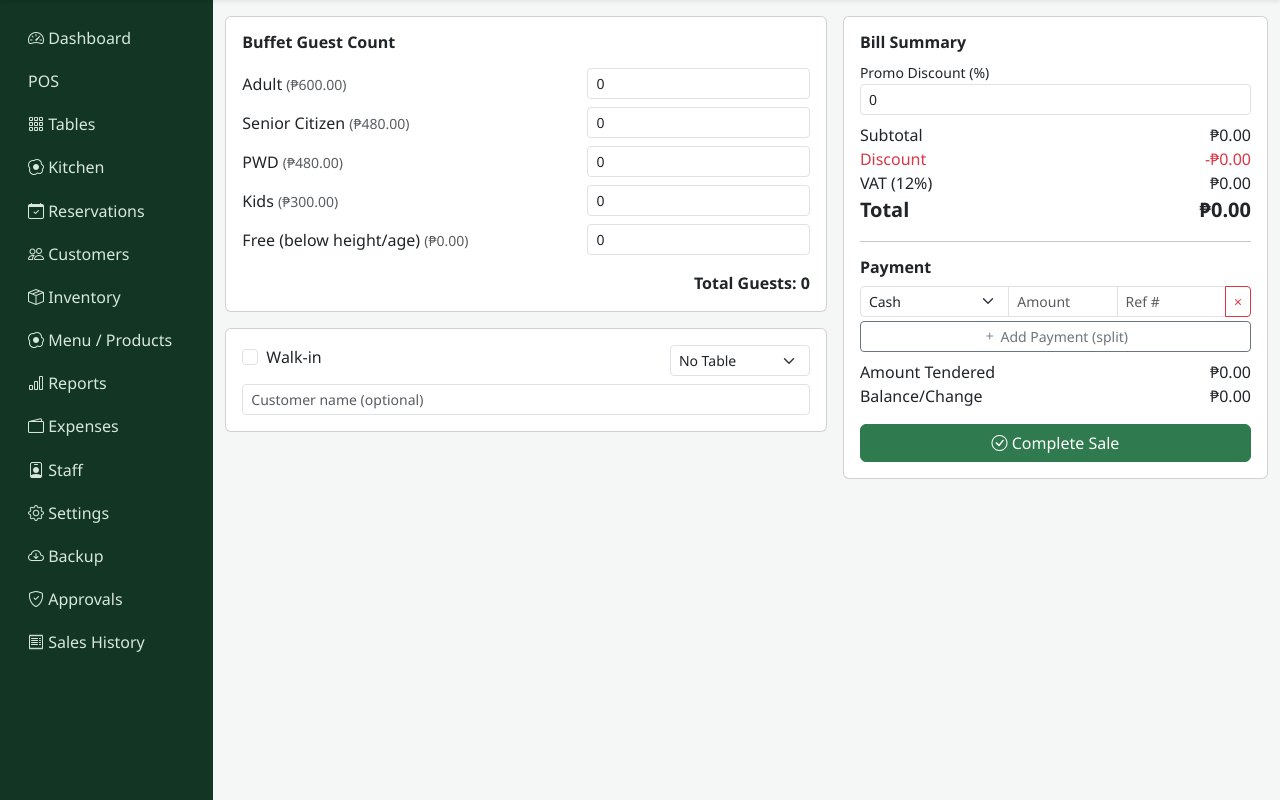
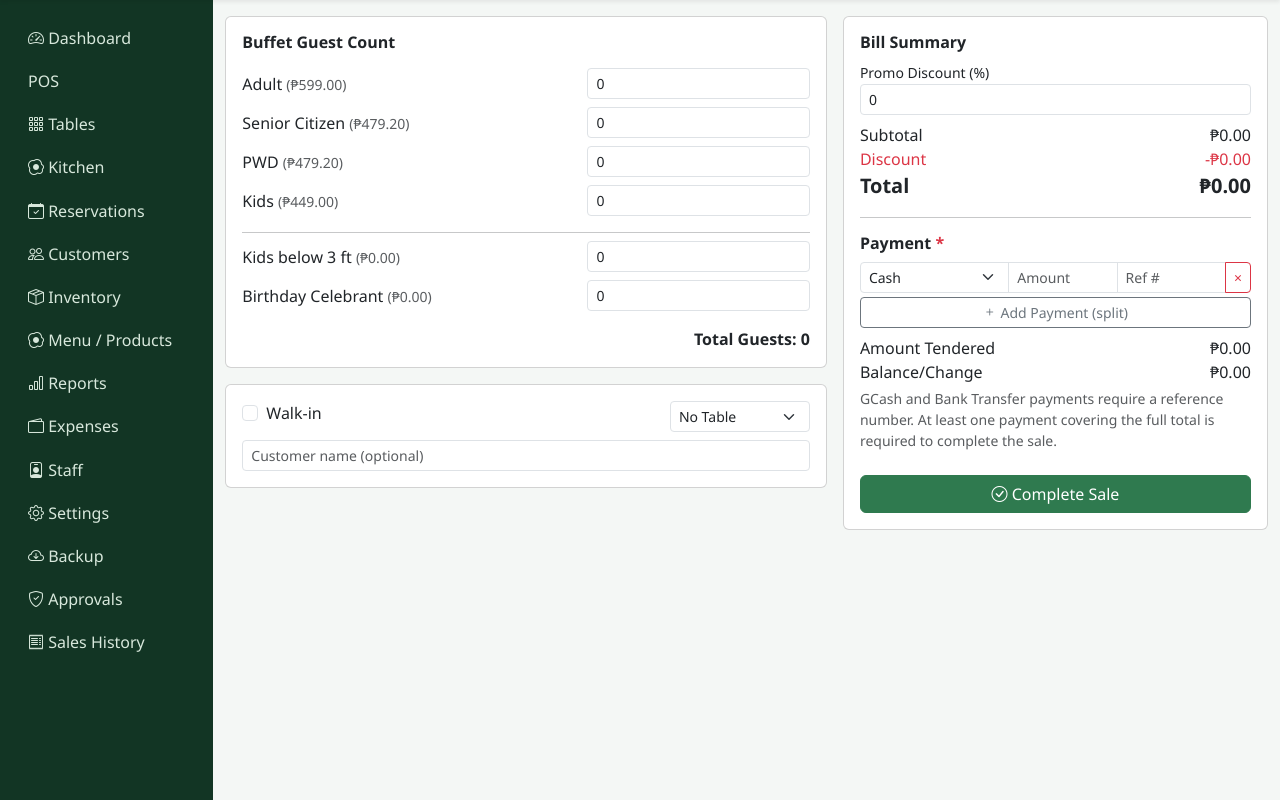
Before and after one commit to itznavii/pos-4, a Flask app: page /pos/ in a window 1280 px wide. Shown: the part 56-856 px from the top of the page. Run offline with Flask 3, Linux system fonts and the light colour scheme; a user stored in the database is signed in; data comes from the database, SQL or seed files in the repository; data that the repository does not hold is empty; some libraries are stand-ins or nearby versions.

Commit message:
Add files via upload

```diff
--- a/app/config.py
+++ b/app/config.py
@@ -25,6 +25,5 @@ class Config:
     ALLOWED_UPLOAD_EXTENSIONS = {"png", "jpg", "jpeg", "gif", "pdf", "webp"}
 
     # Business rules
-    VAT_RATE = 0.12
     SENIOR_PWD_DISCOUNT_RATE = 0.20
     LARGE_DISCOUNT_APPROVAL_THRESHOLD = 1000.0  # PHP - flags for admin approval
--- a/app/pos/routes.py
+++ b/app/pos/routes.py
@@ -26,8 +26,8 @@ from app.notifications.helpers import notify
 
 pos = Blueprint("pos", __name__)
 
-VAT_RATE = 0.12
 SENIOR_PWD_RATE = 0.20
+METHODS_REQUIRING_REFERENCE = {"gcash", "bank transfer"}
 
 
 @pos.route("/")
@@ -121,11 +121,21 @@ def checkout():
 
     total_discount = promo_amount
     taxable = max(0.0, subtotal - total_discount)
-    vat = round(taxable * VAT_RATE, 2)
-    total = round(taxable + vat, 2)
+    total = round(taxable, 2)
 
     payments = data.get("payments", [])
     amount_tendered = sum(float(p.get("amount", 0) or 0) for p in payments)
+
+    if not payments or amount_tendered <= 0:
+        return jsonify({"error": "Please enter at least one payment before completing the sale."}), 400
+
+    for p in payments:
+        method = (p.get("method") or "").strip()
+        if method.lower() in METHODS_REQUIRING_REFERENCE and not (p.get("reference_number") or "").strip():
+            return jsonify({"error": f"A reference number is required for {method} payments."}), 400
+
+    if amount_tendered + 0.01 < total:
+        return jsonify({"error": f"Payment (₱{amount_tendered:.2f}) is less than the total bill (₱{total:.2f})."}), 400
 
     is_walkin = bool(data.get("is_walkin", False))
     table_id = data.get("table_id") or None
@@ -146,7 +156,7 @@ def checkout():
         subtotal=round(subtotal, 2),
         discount=round(total_discount + buffet_informational_discount, 2),
         discount_type="promo" if total_discount else "none",
-        vat=vat,
+        vat=0,
         total=total,
         amount_tendered=amount_tendered,
         change=max(0.0, round(amount_tendered - total, 2)),
--- a/app/templates/admin/settings.html
+++ b/app/templates/admin/settings.html
@@ -6,8 +6,6 @@
 <form method="POST">
   <label class="form-label">Restaurant Name</label>
   <input type="text" name="restaurant_name" class="form-control mb-2" value="{{ settings.get('restaurant_name', 'Sitio Verde Buffet Restaurant') }}">
-  <label class="form-label">VAT Rate (%)</label>
-  <input type="number" step="0.01" name="vat_rate" class="form-control mb-2" value="{{ settings.get('vat_rate', '12') }}">
   <label class="form-label">Receipt Footer Message</label>
   <input type="text" name="receipt_footer" class="form-control mb-2" value="{{ settings.get('receipt_footer', 'Thank you for dining with us!') }}">
   <button class="btn btn-sv">Save Settings</button>
--- a/app/templates/pos/index.html
+++ b/app/templates/pos/index.html
@@ -12,6 +12,8 @@
       </div>
       {% endif %}
       <div id="tierRows"></div>
+      <hr class="my-2">
+      <div id="freeRows"></div>
       <div class="text-end fw-bold mt-2">Total Guests: <span id="totalPax">0</span></div>
     </div>
 
@@ -39,15 +41,15 @@
       </div>
       <div class="d-flex justify-content-between"><span>Subtotal</span><span id="subtotalDisplay">₱0.00</span></div>
       <div class="d-flex justify-content-between text-danger"><span>Discount</span><span id="discountDisplay">-₱0.00</span></div>
-      <div class="d-flex justify-content-between"><span>VAT (12%)</span><span id="vatDisplay">₱0.00</span></div>
       <div class="d-flex justify-content-between fw-bold fs-5"><span>Total</span><span id="totalDisplay">₱0.00</span></div>
 
       <hr>
-      <h6 class="fw-bold">Payment</h6>
+      <h6 class="fw-bold">Payment <span class="text-danger">*</span></h6>
       <div id="paymentRows"></div>
       <button class="btn btn-sm btn-outline-secondary mb-2" onclick="addPaymentRow()"><i class="bi bi-plus"></i> Add Payment (split)</button>
       <div class="d-flex justify-content-between"><span>Amount Tendered</span><span id="tenderedDisplay">₱0.00</span></div>
       <div class="d-flex justify-content-between"><span>Balance/Change</span><span id="changeDisplay">₱0.00</span></div>
+      <div class="form-text text-muted small mb-2">GCash and Bank Transfer payments require a reference number. At least one payment covering the full total is required to complete the sale.</div>
 
       <button class="btn btn-sv w-100 mt-3" onclick="checkout()"><i class="bi bi-check-circle"></i> Complete Sale</button>
     </div>
@@ -59,8 +61,13 @@
 <script>
 let buffetProducts = [];
 let currentProduct = null;
-const TIERS = ['adult', 'senior', 'pwd', 'kids', 'free'];
-const TIER_LABELS = { adult: 'Adult', senior: 'Senior Citizen', pwd: 'PWD', kids: 'Kids', free: 'Free (below height/age)' };
+// Priced guest types (pulled from the buffet product's tier prices)
+const TIERS = ['adult', 'senior', 'pwd', 'kids'];
+const TIER_LABELS = { adult: 'Adult', senior: 'Senior Citizen', pwd: 'PWD', kids: 'Kids' };
+// Free-of-charge guest types — always ₱0.00, but tracked separately so
+// reports can show how many were "below 3 ft" vs "birthday celebrant".
+const FREE_TYPES = ['free_below3ft', 'free_birthday'];
+const FREE_LABELS = { free_below3ft: 'Kids below 3 ft', free_birthday: 'Birthday Celebrant' };
 
 function loadBuffetProducts() {
   fetch("{{ url_for('pos.api_buffet_products') }}")
@@ -87,13 +94,21 @@ function selectProduct(id) {
 
 function renderTierRows() {
   const el = document.getElementById('tierRows');
-  if (!currentProduct) { el.innerHTML = ''; return; }
+  const freeEl = document.getElementById('freeRows');
+  if (!currentProduct) { el.innerHTML = ''; freeEl.innerHTML = ''; return; }
   const t = currentProduct.buffet_tiers;
   el.innerHTML = TIERS.map(tier => `
     <div class="row mb-2 align-items-center">
       <div class="col-7">${TIER_LABELS[tier]} <span class="text-muted small">(₱${(t[tier]||0).toFixed(2)})</span></div>
       <div class="col-5">
         <input type="number" min="0" value="0" class="form-control form-control-sm tier-input" id="tier_${tier}" oninput="recalc()">
+      </div>
+    </div>`).join('');
+  freeEl.innerHTML = FREE_TYPES.map(ft => `
+    <div class="row mb-2 align-items-center">
+      <div class="col-7">${FREE_LABELS[ft]} <span class="text-muted small">(₱0.00)</span></div>
+      <div class="col-5">
+        <input type="number" min="0" value="0" class="form-control form-control-sm tier-input" id="free_${ft}" oninput="recalc()">
       </div>
     </div>`).join('');
   recalc();
@@ -105,21 +120,25 @@ function getCounts() {
     const input = document.getElementById('tier_' + t);
     counts[t] = input ? Math.max(0, parseInt(input.value || 0)) : 0;
   });
+  let free = 0;
+  FREE_TYPES.forEach(ft => {
+    const input = document.getElementById('free_' + ft);
+    free += input ? Math.max(0, parseInt(input.value || 0)) : 0;
+  });
+  counts.free = free;
   return counts;
 }
 
 function computeTotals() {
-  if (!currentProduct) return { subtotal: 0, totalDiscount: 0, vat: 0, total: 0, totalPax: 0 };
+  if (!currentProduct) return { subtotal: 0, totalDiscount: 0, total: 0, totalPax: 0 };
   const counts = getCounts();
   const t = currentProduct.buffet_tiers;
   const subtotal = TIERS.reduce((sum, tier) => sum + counts[tier] * (t[tier] || 0), 0);
-  const totalPax = TIERS.reduce((sum, tier) => sum + counts[tier], 0);
+  const totalPax = TIERS.reduce((sum, tier) => sum + counts[tier], 0) + counts.free;
   const promoPct = parseFloat(document.getElementById('promoDiscount').value || 0);
   const totalDiscount = subtotal * (promoPct / 100);
-  const taxable = Math.max(0, subtotal - totalDiscount);
-  const vat = taxable * 0.12;
-  const total = taxable + vat;
-  return { subtotal, totalDiscount, vat, total, totalPax };
+  const total = Math.max(0, subtotal - totalDiscount);
+  return { subtotal, totalDiscount, total, totalPax };
 }
 
 function recalc() {
@@ -127,12 +146,12 @@ function recalc() {
   document.getElementById('totalPax').innerText = t.totalPax;
   document.getElementById('subtotalDisplay').innerText = '₱' + t.subtotal.toFixed(2);
   document.getElementById('discountDisplay').innerText = '-₱' + t.totalDiscount.toFixed(2);
-  document.getElementById('vatDisplay').innerText = '₱' + t.vat.toFixed(2);
   document.getElementById('totalDisplay').innerText = '₱' + t.total.toFixed(2);
   recalcPayments();
 }
 document.getElementById('promoDiscount').addEventListener('input', recalc);
 
+const REQUIRES_REFERENCE = ['GCash', 'Bank Transfer'];
 let paymentRowCount = 0;
 function addPaymentRow() {
   paymentRowCount++;
@@ -141,7 +160,7 @@ function addPaymentRow() {
   div.className = 'input-group input-group-sm mb-1';
   div.id = 'payrow_' + id;
   div.innerHTML = `
-    <select class="form-select" id="paymethod_${id}">
+    <select class="form-select" id="paymethod_${id}" onchange="toggleRefRequired(${id})">
       <option>Cash</option><option>GCash</option><option>Bank Transfer</option><option>Credit Card</option>
     </select>
     <input type="number" class="form-control" placeholder="Amount" id="payamount_${id}" oninput="recalcPayments()">
@@ -151,6 +170,18 @@ function addPaymentRow() {
   document.getElementById('paymentRows').appendChild(div);
 }
 addPaymentRow();
+
+function toggleRefRequired(id) {
+  const method = document.getElementById('paymethod_' + id).value;
+  const refInput = document.getElementById('payref_' + id);
+  if (REQUIRES_REFERENCE.includes(method)) {
+    refInput.placeholder = 'Ref # (required)';
+    refInput.classList.add('border-warning');
+  } else {
+    refInput.placeholder = 'Ref #';
+    refInput.classList.remove('border-warning');
+  }
+}
 
 function getPayments() {
   const rows = document.querySelectorAll('#paymentRows > div');
@@ -162,7 +193,7 @@ function getPayments() {
       payments.push({
         method: document.getElementById('paymethod_' + id).value,
         amount: amount,
-        reference_number: document.getElementById('payref_' + id).value
+        reference_number: document.getElementById('payref_' + id).value.trim()
       });
     }
   });
@@ -180,14 +211,33 @@ function recalcPayments() {
 function checkout() {
   if (!currentProduct) { alert('No buffet package selected.'); return; }
   const counts = getCounts();
-  const totalPax = TIERS.reduce((sum, tier) => sum + counts[tier], 0);
+  const totalPax = TIERS.reduce((sum, tier) => sum + counts[tier], 0) + counts.free;
   if (totalPax <= 0) { alert('Enter at least 1 guest.'); return; }
+
+  const payments = getPayments();
+  const t = computeTotals();
+  const tendered = payments.reduce((a, p) => a + p.amount, 0);
+
+  if (payments.length === 0 || tendered <= 0) {
+    alert('Please enter at least one payment before completing the sale.');
+    return;
+  }
+  for (const p of payments) {
+    if (REQUIRES_REFERENCE.includes(p.method) && !p.reference_number) {
+      alert(`A reference number is required for ${p.method} payments.`);
+      return;
+    }
+  }
+  if (tendered + 0.01 < t.total) {
+    alert(`Payment (₱${tendered.toFixed(2)}) is less than the total bill (₱${t.total.toFixed(2)}).`);
+    return;
+  }
 
   const payload = {
     product_id: currentProduct.id,
     adult: counts.adult, senior: counts.senior, pwd: counts.pwd, kids: counts.kids, free: counts.free,
     promo_discount_percent: parseFloat(document.getElementById('promoDiscount').value || 0),
-    payments: getPayments(),
+    payments: payments,
     is_walkin: document.getElementById('isWalkin').checked,
     table_id: document.getElementById('tableSelect').value || null,
     customer_name: document.getElementById('customerName').value
@@ -203,7 +253,8 @@ function checkout() {
     } else {
       window.location.href = `/pos/receipt/${res.sale_id}`;
     }
-    TIERS.forEach(t => { const i = document.getElementById('tier_' + t); if (i) i.value = 0; });
+    TIERS.forEach(tr => { const i = document.getElementById('tier_' + tr); if (i) i.value = 0; });
+    FREE_TYPES.forEach(ft => { const i = document.getElementById('free_' + ft); if (i) i.value = 0; });
     document.getElementById('paymentRows').innerHTML = ''; addPaymentRow();
     recalc();
   }).catch(() => alert('Checkout failed. Please try again.'));
--- a/app/templates/pos/sale_detail.html
+++ b/app/templates/pos/sale_detail.html
@@ -22,7 +22,6 @@
   <div class="text-end">
     <div>Subtotal: ₱{{ '%.2f'|format(sale.subtotal) }}</div>
     <div>Discount: -₱{{ '%.2f'|format(sale.discount) }}</div>
-    <div>VAT: ₱{{ '%.2f'|format(sale.vat) }}</div>
     <div class="fw-bold fs-5">Total: ₱{{ '%.2f'|format(sale.total) }}</div>
   </div>
 </div>
--- a/app/utils.py
+++ b/app/utils.py
@@ -200,8 +200,6 @@ def generate_receipt_pdf(sale, restaurant_name="Sitio Verde Buffet Restaurant"):
     if sale.discount:
         p.drawString(5 * mm, y, f"Discount ({sale.discount_type}): -PHP {sale.discount:.2f}")
         y -= 4 * mm
-    p.drawString(5 * mm, y, f"VAT (12%): PHP {sale.vat:.2f}")
-    y -= 4 * mm
     if sale.reservation_id and sale.reservation and sale.reservation.down_payment:
         p.drawString(5 * mm, y, f"Less Down Payment: -PHP {sale.reservation.down_payment:.2f}")
         y -= 4 * mm
```
Also changed, not shown: app/reports/routes.py (+68 -4 lines), app/reservations/routes.py (+7 -5 lines), app/seed_data.py (+22 -12 lines), app/templates/reports/index.html (+30 -4 lines).
